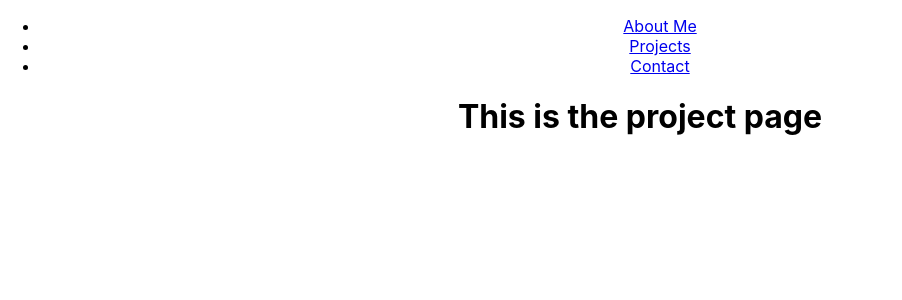
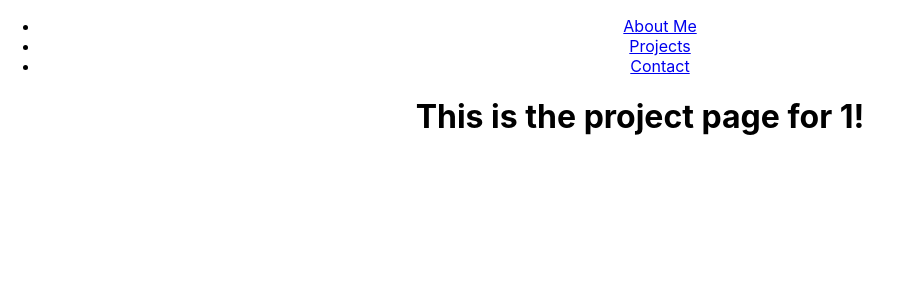
Before and after one commit to NicoSem/nicosem.github.io, a React (Create React App) app: page /projects/1 in a window 1280 px wide. Shown: the top 300 px of the page, without its empty margins (0-902 px from the left). Built offline with nearby package versions, Linux system fonts and the light colour scheme.

Commit message:
Added projectId param

```diff
--- a/src/pages/ProjectDetailsPage.js
+++ b/src/pages/ProjectDetailsPage.js
@@ -1,6 +1,10 @@
+import { useParams } from "react-router-dom";
+
 const ProjectDetailsPage = () => {
+    const { projectId } = useParams()
+
     return (
-        <h1>This is the project page</h1>
+        <h1>This is the project page for {projectId}!</h1>
     )
 }
 
```
Also changed, not shown: src/components/ProjectDetails.js (added).
